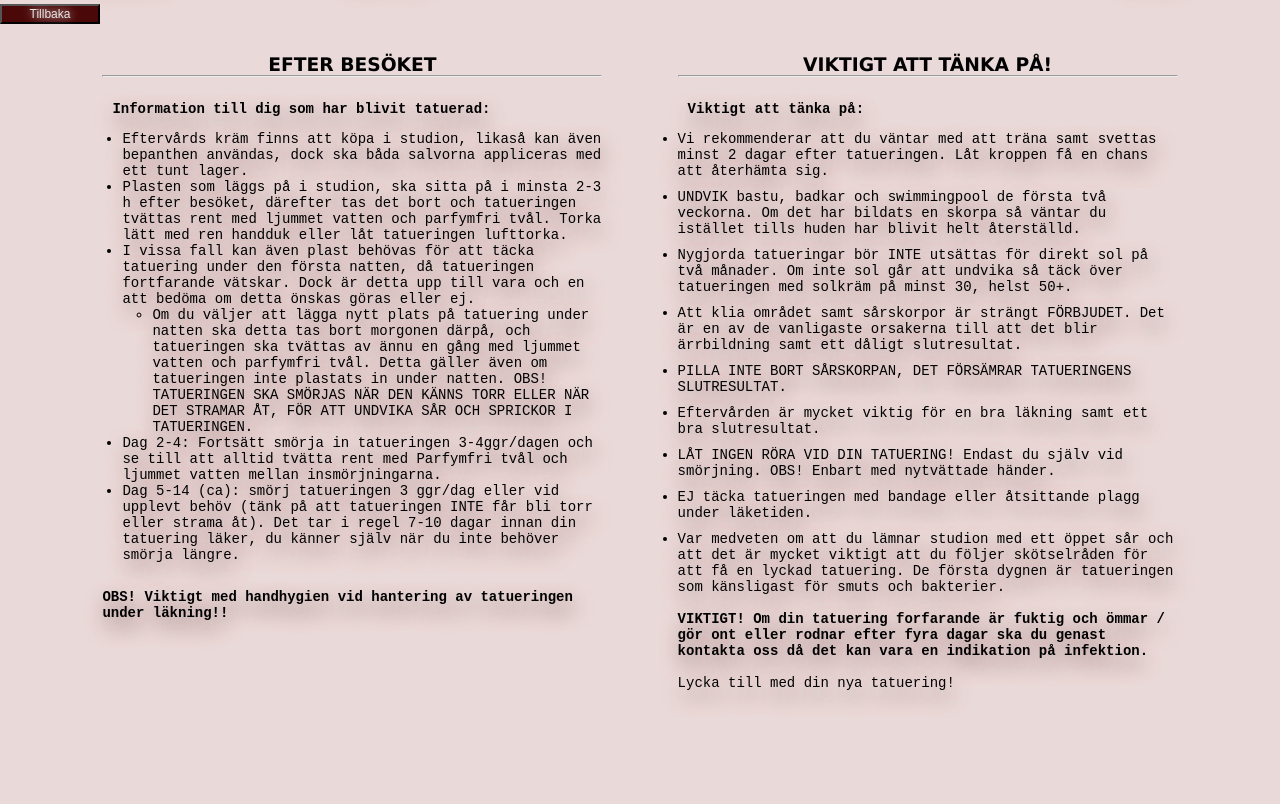
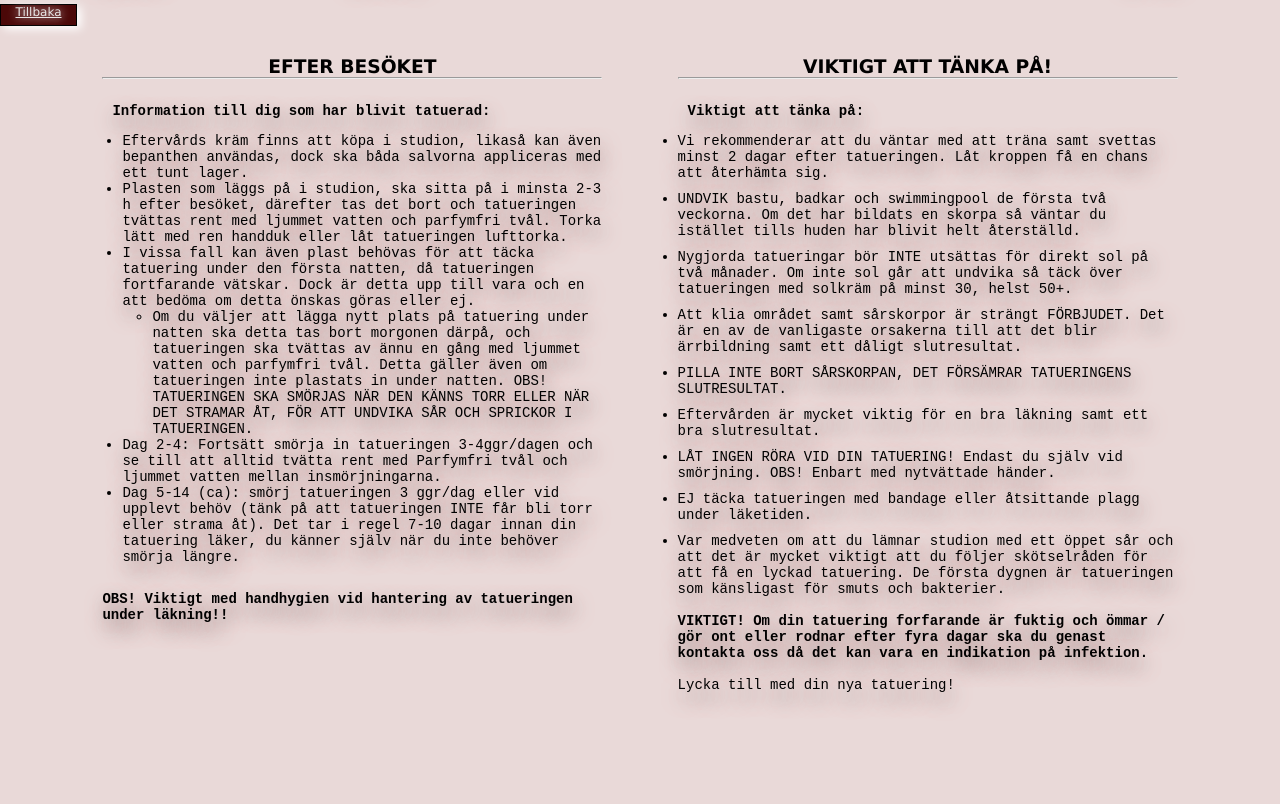
Before and after one commit to guzzzee/U3, a plain HTML site: page GlobalNav/Info/Obs/obs-efter.html in a window 1280 px wide. Shown: the part 1013-1817 px from the top of the page. Drawn offline with Linux system fonts and the light colour scheme.

Commit message:
Förändringar_Rapport+Javascript

```diff
--- a/CSS/style.css
+++ b/CSS/style.css
@@ -315,21 +315,28 @@ footer img {
   transition-duration: 0.5s;
 }
 
-#bakåt {
+.bakåt {
+  display: block;
+
   margin-top: 5px;
-  width: 100px;
+  width: 75px;
   height: 20px;
 
   font-size: 12px;
+  text-align: center;
   background-color: rgb(75, 8, 8);
 
   color: rgb(233, 231, 231);
   text-shadow: 0px 0px 10px white;
   cursor: pointer;
+
+  border: 1px solid black;
+  box-shadow: 4px 3px 10px white;
 }
 
-#bakåt:hover {
-  transform: scale(0.98);
+.bakåt:hover {
+  transform: scale(0.9);
+  transition-duration: 0.5s;
 }
 
 .speciell2 {
--- a/GlobalNav/Info/Obs/obs-efter.html
+++ b/GlobalNav/Info/Obs/obs-efter.html
@@ -15,10 +15,7 @@
   <body>
     <header>
       <a href="../../../index.html"
-        ><img
-          class="start"
-          src="../../../Bilder/Logotyp.png"
-          alt="INTI logga"
+        ><img class="start" src="../../../Bilder/Logotyp.png" alt="INTI logga"
       /></a>
 
       <nav>
@@ -50,7 +47,7 @@
       </nav>
     </header>
 
-    <button onclick="history.back()" id="bakåt">Tillbaka</button>
+    <a class="bakåt" href="../info.html">Tillbaka</a>
 
     <main class="speciell2">
       <div class="höger">
```
Also changed, not shown: GlobalNav/Info/Obs/obs-innan.html (+2 -5 lines), 2 other files.
